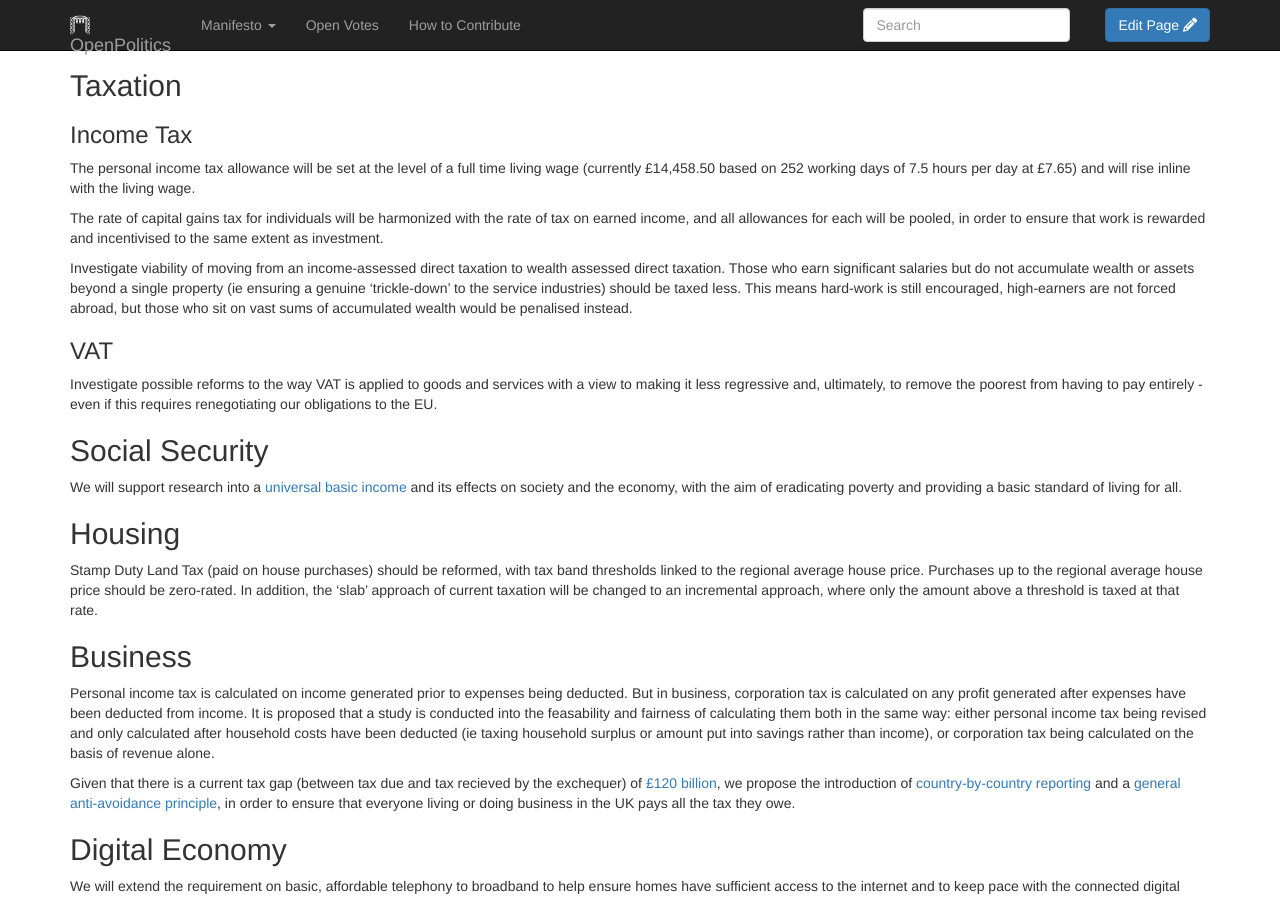
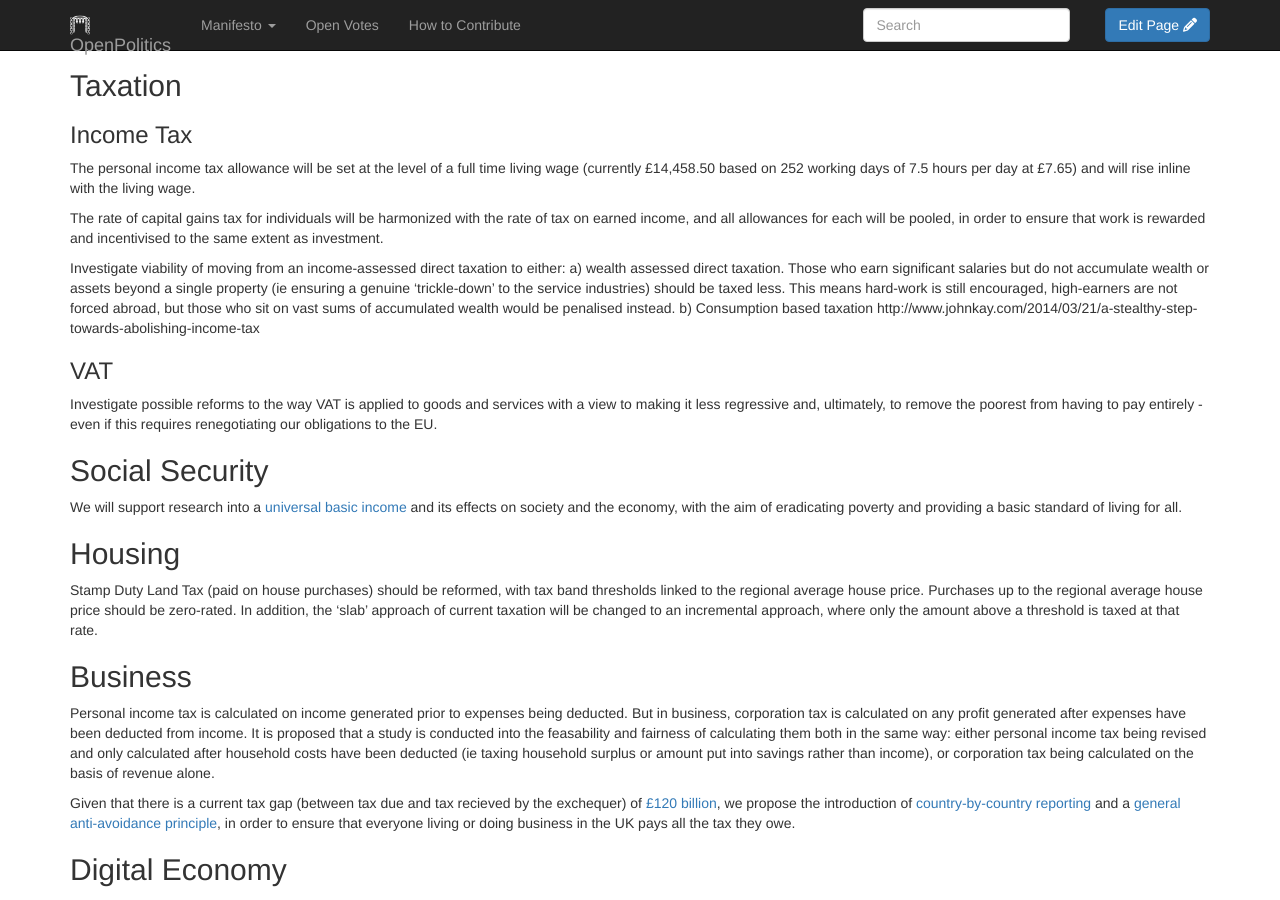
Before and after one commit to openpolitics/manifesto, a Jekyll site: the page built from manifesto/economy.md, in a window 1280 px wide and 900 px high, scrolled down 321 px. Built offline with Jekyll 4.4.1, drawn with Linux system fonts in a browser that asks for light colours; nearby versions of some CDN libraries; library files that are not in the unit come from our copies.

Commit message:
Added another alternative to income tax

```diff
--- a/manifesto/economy.md
+++ b/manifesto/economy.md
@@ -16,7 +16,9 @@ The personal income tax allowance will be set at the level of a full time living
 
 The rate of capital gains tax for individuals will be harmonized with the rate of tax on earned income, and all allowances for each will be pooled, in order to ensure that work is rewarded and incentivised to the same extent as investment.
 
-Investigate viability of moving from an income-assessed direct taxation to wealth assessed direct taxation. Those who earn significant salaries but do not accumulate wealth or assets beyond a single property (ie ensuring a genuine 'trickle-down' to the service industries) should be taxed less. This means hard-work is still encouraged, high-earners are not forced abroad, but those who sit on vast sums of accumulated wealth would be penalised instead.
+Investigate viability of moving from an income-assessed direct taxation to either:
+a) wealth assessed direct taxation. Those who earn significant salaries but do not accumulate wealth or assets beyond a single property (ie ensuring a genuine 'trickle-down' to the service industries) should be taxed less. This means hard-work is still encouraged, high-earners are not forced abroad, but those who sit on vast sums of accumulated wealth would be penalised instead.
+b) Consumption based taxation http://www.johnkay.com/2014/03/21/a-stealthy-step-towards-abolishing-income-tax
 
 ### VAT
 Investigate possible reforms to the way VAT is applied to goods and services with a view to making it less regressive and, ultimately, to remove the poorest from having to pay entirely - even if this requires renegotiating our obligations to the EU.
```
